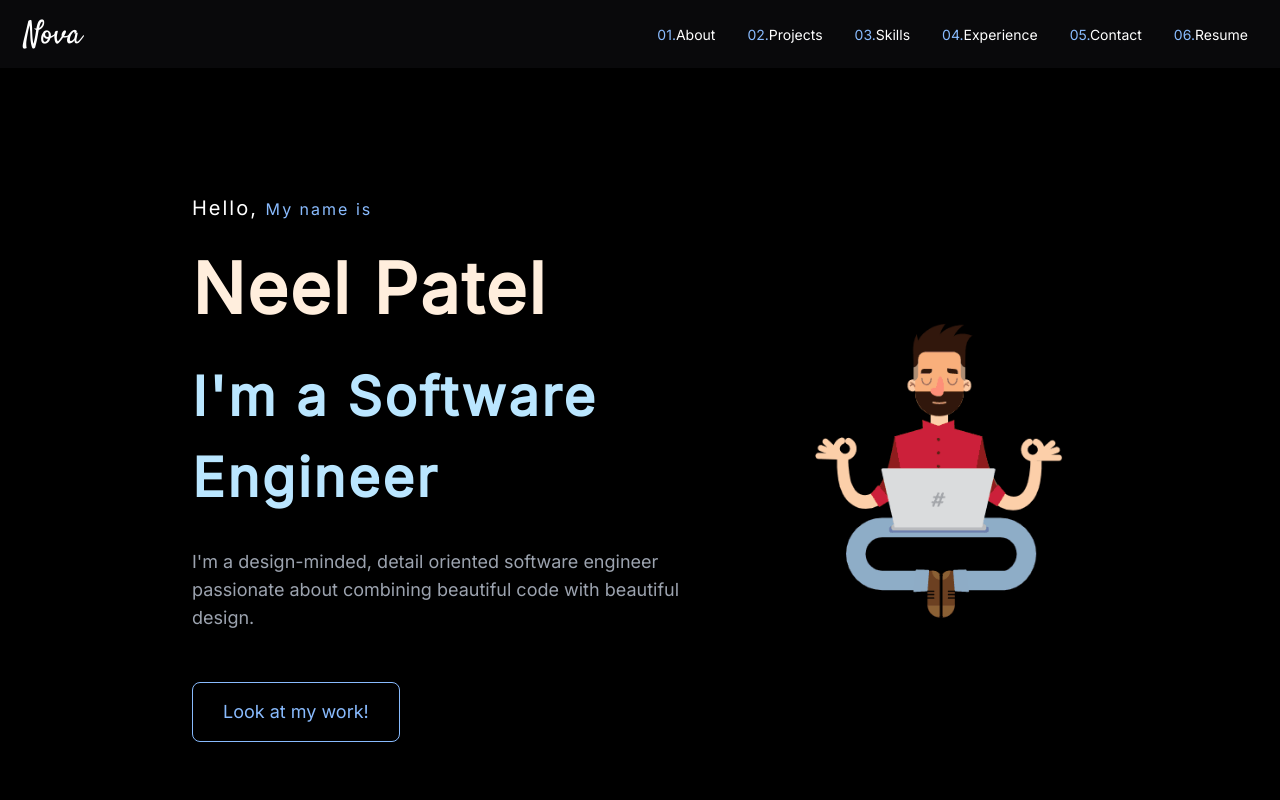
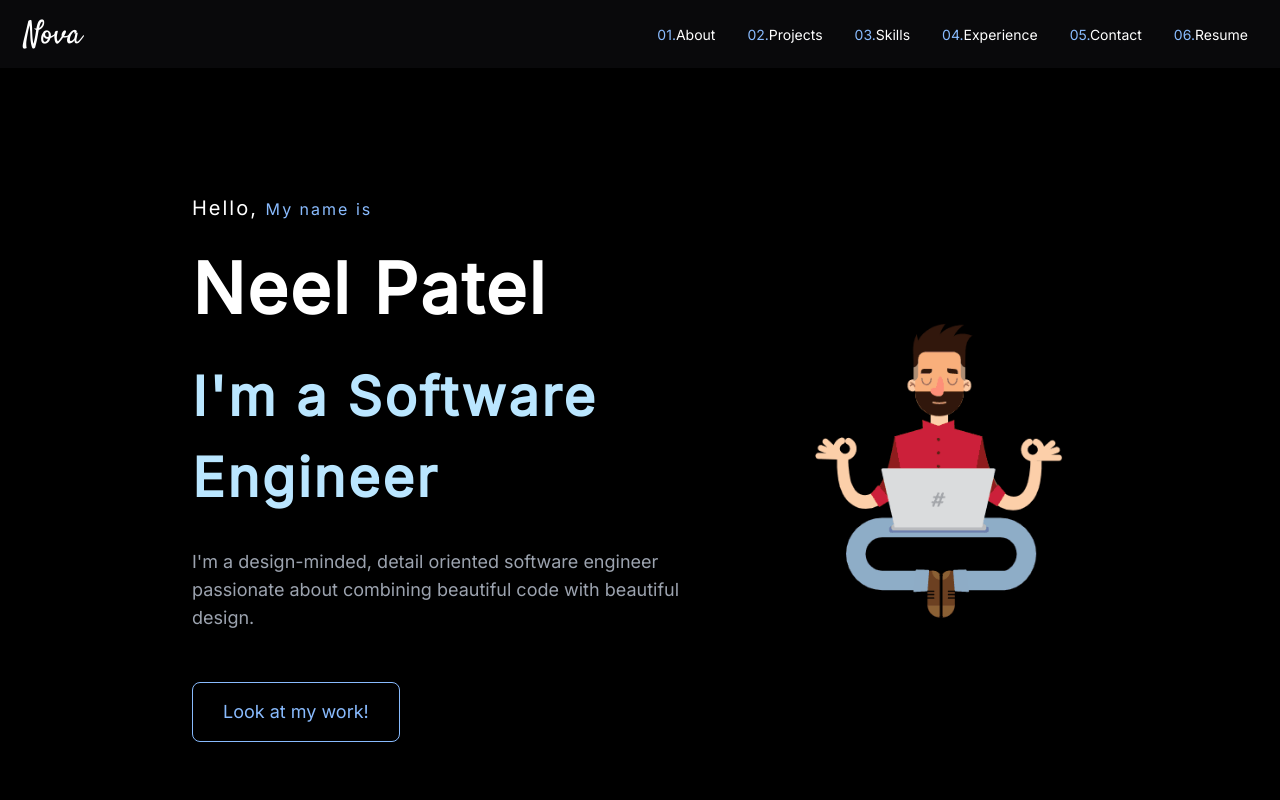
Before and after one commit to Neel2107/portfolio, a React (Vite) app: page / in a window 1280 px wide. Shown: the top 800 px of the page. Built offline with nearby package versions, Linux system fonts and the light colour scheme.

Commit message:
fix: UI improvements

```diff
--- a/src/components/ContactSection/ContactSection.jsx
+++ b/src/components/ContactSection/ContactSection.jsx
@@ -58,7 +58,7 @@ const ContactSection = () => {
 
               <div className="w-full md:w-[45%]  md:pl-16">
                 <motion.div
-                  className="bg-[#0e1f34]/30 backdrop-blur-sm p-8 rounded-lg border border-[#89bbfe]/20"
+                  className="bg-[#0e1f34]/30 backdrop-blur-sm p-8 rounded-lg border border-[#89bbfe]/20 hover:border-[#89bbfe]/40"
                   whileHover={{ scale: 1.02 }}
                   transition={{ type: "spring", stiffness: 300, damping: 20 }}
                 >
--- a/src/components/MainContainer/MainContainer.jsx
+++ b/src/components/MainContainer/MainContainer.jsx
@@ -20,7 +20,7 @@ const MainContainer = () => {
         </motion.span>
 
         <motion.span
-          className='text-[#fed] text-[2.75rem] md:text-[70px] font-semibold tracking-[2px] my-[10px] md:my-[15px] w-full'
+          className='text-white text-[2.75rem] md:text-[70px] font-semibold tracking-[2px] my-[10px] md:my-[15px] w-full'
           initial={{ opacity: 0, y: 20 }}
           animate={{ opacity: 1, y: 0 }}
           transition={{ delay: 1.2 }}
```
